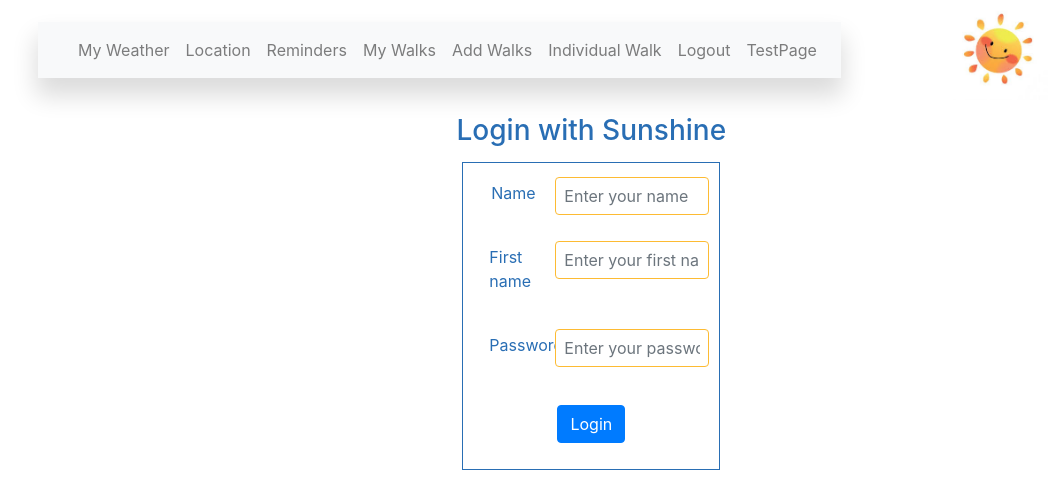
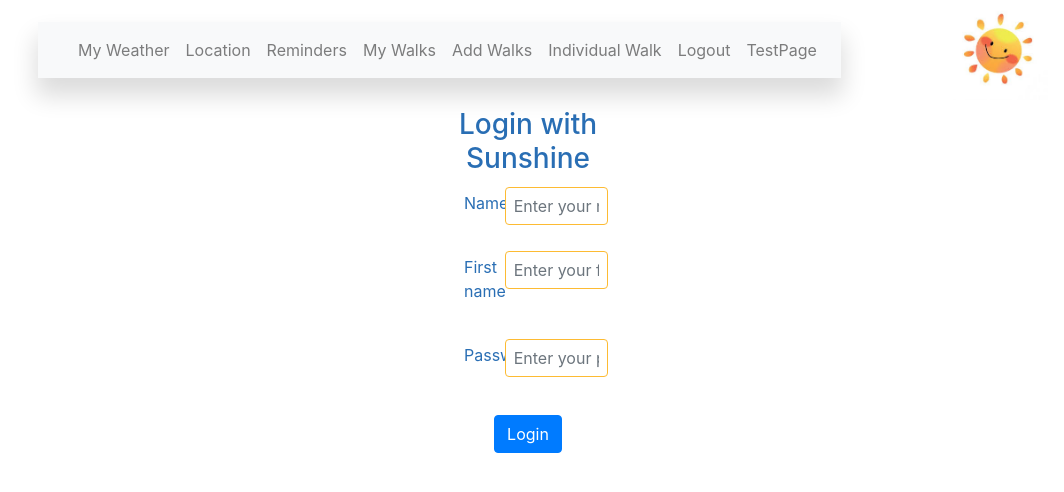
Before and after one commit to TR-SUNSHINE/Frontend, a React (Create React App) app: page /LoginPage in a window 1280 px wide. Shown: the top 492 px of the page, without its empty margins (17-1081 px from the left). Built offline with nearby package versions, Linux system fonts and the light colour scheme.

Commit message:
FIX: direct login button from WelcomPage to loginPage

```diff
--- a/src/components/LoginPage/LoginPage.js
+++ b/src/components/LoginPage/LoginPage.js
@@ -26,11 +26,11 @@ const LoginPage = () => {
 
     return (
         <Row>
-            <Col sm={10}>
+            <Col xs={12} sm={12} md={6}>
 
                 <h3 class="heading heading--main">Login with Sunshine</h3>
 
-                <Form className="form-register">
+                <Form className="form-xs={12} sm={12} md={6}register">
                     <Form.Group className="form-row">
                         <Col sm={4}>
                             <Form.Label for="nameInput">Name</Form.Label>
--- a/src/components/WelcomePage/WelcomePage.js
+++ b/src/components/WelcomePage/WelcomePage.js
@@ -25,6 +25,7 @@ const Welcome = () => {
 
                     <Col xs={12} sm={12} md={6}>
                         <div className="button__container button__container--right" >
+                            {/* link to correct logiin LoginPage */}
                             <Button variant="accessible"><Link className="button--link" to="/loginPage">Login</Link></Button>
                         </div>
                     </Col>
```
